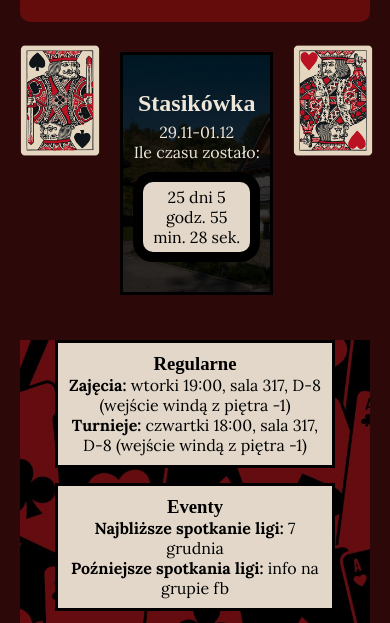
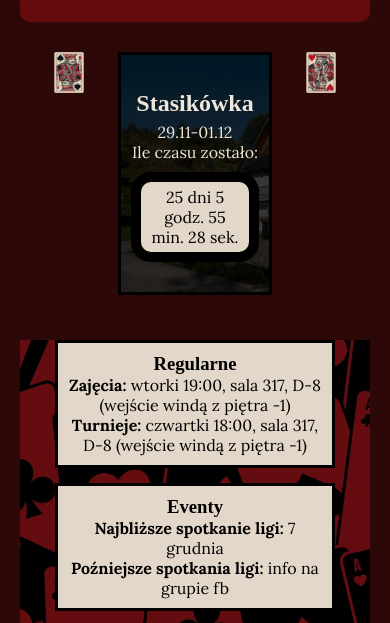
Before and after one commit to ermontratea/WDAI, a plain HTML site: page projekt stronka/home.html in a window 390 px wide. Shown: the part 143-766 px from the top of the page. Drawn offline with Linux system fonts and the light colour scheme; a web font is replaced by a local one.

Commit message:
naprawa na tablety

```diff
--- a/projekt stronka/contact.css
+++ b/projekt stronka/contact.css
@@ -49,7 +49,7 @@ footer {
 .contact-section {
   text-align: center;
   width: 100%;
-  max-width: 800px;
+  max-width: 8 00px;
   padding: 20px;
 }
 
--- a/projekt stronka/home.css
+++ b/projekt stronka/home.css
@@ -46,21 +46,16 @@ footer {
   grid-template-columns: 1fr 1fr 1fr;
 }
 .spadeking {
-  display: inline-block;
-  width: 160px;
-  float: right;
-  margin-left: 250px;
-  margin-right: 50px;
-  margin-bottom: 30px;
-  margin-top: 23px;
+  display: block;
+  width: 30%;
+  margin: auto;
+  margin-top: 30px;
 }
 .heartking {
-  display: inline-block;
-  width: 160px;
-  margin-left: 50px;
-  margin-bottom: 30px;
-  margin-top: 23px;
-  float: left;
+  display: block;
+  width: 30%;
+  margin: auto;
+  margin-top: 30px;
 }
 .stasi {
   display: inline-block;
@@ -136,6 +131,7 @@ footer {
 }
 .materiały {
   width: 45%;
+  display: block;
   border: solid;
   border-color: black;
   padding: 10px;
@@ -175,15 +171,6 @@ footer {
   font-style: italic;
 }
 @media (max-width: 768px) {
-  .spadeking {
-    margin-left: 0;
-    width: 80px;
-    margin-right: 20px;
-  }
-  .heartking {
-    width: 80px;
-    margin-left: 20px;
-  }
   .regularne {
     margin: auto;
     margin-top: 15px;
--- a/projekt stronka/home.html
+++ b/projekt stronka/home.html
@@ -49,6 +49,7 @@
       </div>
 
       <div class="informacje">
+        <p></p>
         <div class="regularne">
           <h3>Regularne</h3>
           <p>
```
